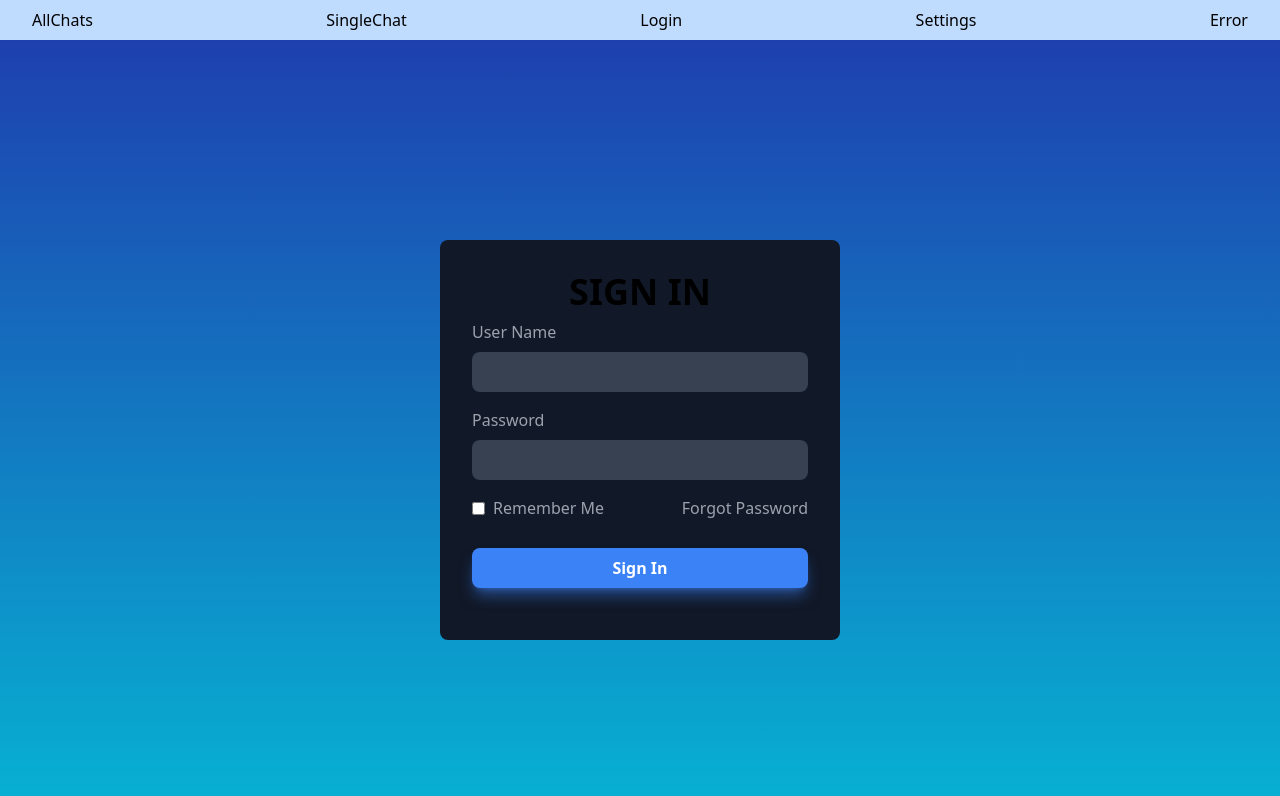
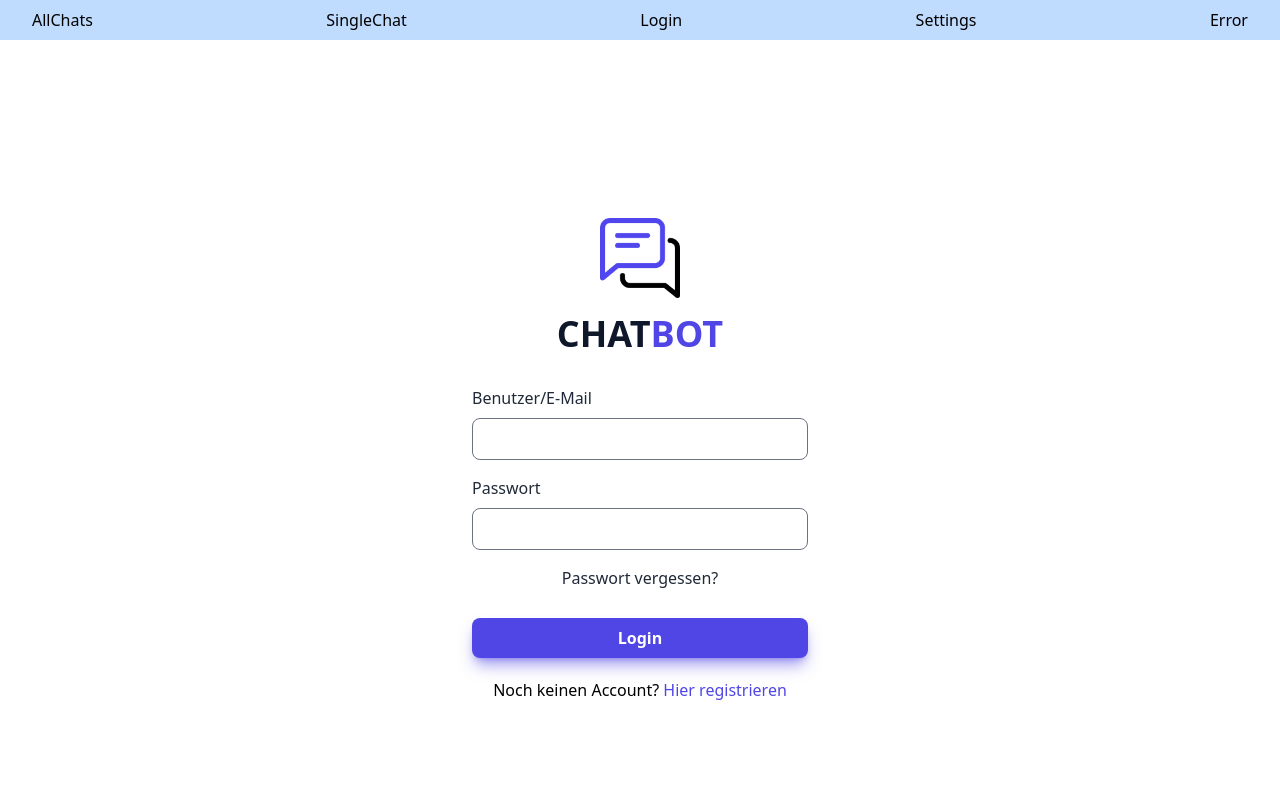
Before and after one commit to TjWaaaa/Chatbot, a React (Create React App) app in the folder frontend/: page /login in a window 1280 px wide. Shown: the top 796 px of the page. Built offline with nearby package versions, Linux system fonts and the light colour scheme.

Commit message:
worked on design

```diff
--- a/frontend/src/pages/Login.js
+++ b/frontend/src/pages/Login.js
@@ -3,22 +3,35 @@ import React from "react";
 export default function LoginView() {
   return (
     <div className="grid grid-cols-1 h-screen w-full">
-      <div className="bg-gray-800 flex flex-col justify-center bg-gradient-to-t from-cyan-500 to-blue-800">
-        <form className="max-w-[400px] w-full mx-auto bg-gray-900 p-8 px-8 rounded-lg">
-          <h2 className="text-4xl dark:text-white font-bold text-center">SIGN IN</h2>
-          <div className="flex flex-col text-gray-400 py-2">
-            <label>User Name</label>
-            <input className="rounded-lg bg-gray-700 mt-2 p-2 focus:border-blue-500 focus:bg-gray-800 focus:outline-none" type="text"></input>
+      <div className="flex flex-col justify-center">
+        <form className="max-w-[400px] w-full mx-auto p-8 px-8 rounded-lg">
+          <h2 className="text-4xl dark:text-white font-bold text-center py-6">
+            <div className="flex justify-center">
+              <img className="w-20 py-4" src="chatbotLogo.png" alt=""/>
+            </div>
+            <span className="text-slate-900">
+              CHAT
+            </span>
+            <span className="text-indigo-600">
+              BOT
+            </span>
+          </h2>
+
+          <div className="flex flex-col text-gray-800 py-2">
+            <label>Benutzer/E-Mail</label>
+            <input className="rounded-lg mt-2 p-2 border border-gray-500 focus:border-indigo-600" type="text"></input>
           </div>
-          <div className="flex flex-col text-gray-400 py-2">
-            <label>Password</label>
-            <input className="rounded-lg bg-gray-700 mt-2 p-2 focus:border-blue-500 focus:bg-gray-800 focus:outline-none"  type="password"></input>
+          <div className="flex flex-col text-gray-800 py-2">
+            <label>Passwort</label>
+            <input className="rounded-lg mt-2 p-2 border border-gray-500 focus:border-indigo-600"  type="password"></input>
           </div>
-          <div className="flex justify-between text-gray-400 py-2">
-            <p className="flex items-center"><input className="mr-2" type="checkbox" />Remember Me</p>
-            <p>Forgot Password</p>
+          <div className="flex justify-center text-gray-800 py-2">
+            <a href="#">Passwort vergessen?</a>
           </div>
-          <button className="w-full my-5 py-2 bg-blue-500 shadow-lg shadow-blue-500/50 hover:shadow-blue-500/40 text-white font-semibold rounded-lg">Sign In</button>
+          <button className="w-full my-5 py-2 bg-indigo-600 shadow-lg shadow-indigo-600/50 hover:shadow-indigo-600/40 text-white font-semibold rounded-lg">Login</button>
+          <div className="flex justify-center ">
+            <p>Noch keinen Account? <a href="" className="text-indigo-600">Hier registrieren</a></p>
+          </div>
         </form>
       </div>
     </div>
```
Also changed, not shown: frontend/public/chatbotLogo.png (added).
